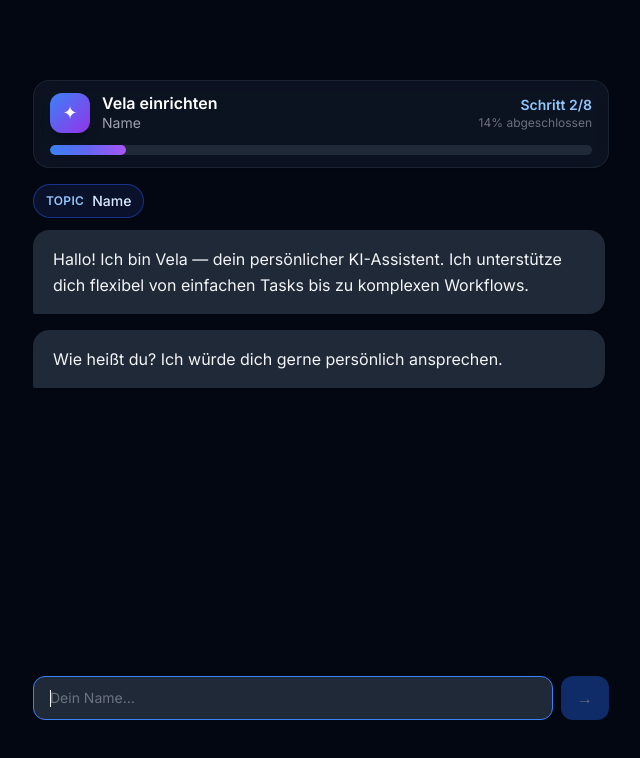
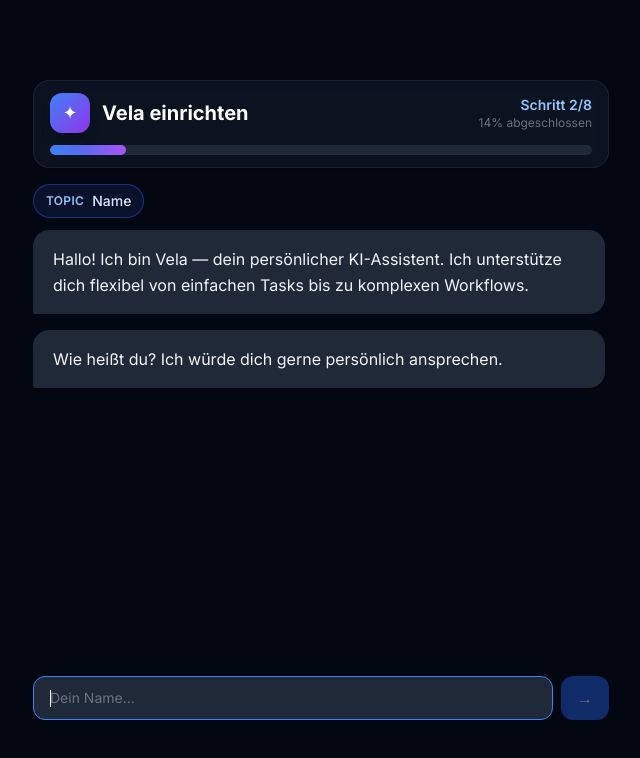
Before and after one commit to bxt9tcxhkg-hub/vela, a React (Vite) app in the folder packages/ui/: page / in a window 1280 px wide. Shown: the top 758 px of the page, without its empty margins (319-959 px from the left). Built offline with nearby package versions, Linux system fonts and the light colour scheme.

Commit message:
ux: enlarge onboarding title and remove duplicate stage subtitle

```diff
--- a/packages/ui/src/pages/OnboardingPage.tsx
+++ b/packages/ui/src/pages/OnboardingPage.tsx
@@ -243,8 +243,7 @@ Noch eine wichtige Frage: Wie möchtest du Vela nutzen?`,
                 ✦
               </div>
               <div>
-                <h1 className="text-white font-semibold text-base leading-tight">Vela einrichten</h1>
-                <p className="text-gray-400 text-sm">{stageLabel[stage] ?? ''}</p>
+                <h1 className="text-white font-bold text-xl leading-tight">Vela einrichten</h1>
               </div>
             </div>
             <div className="text-right">
```
